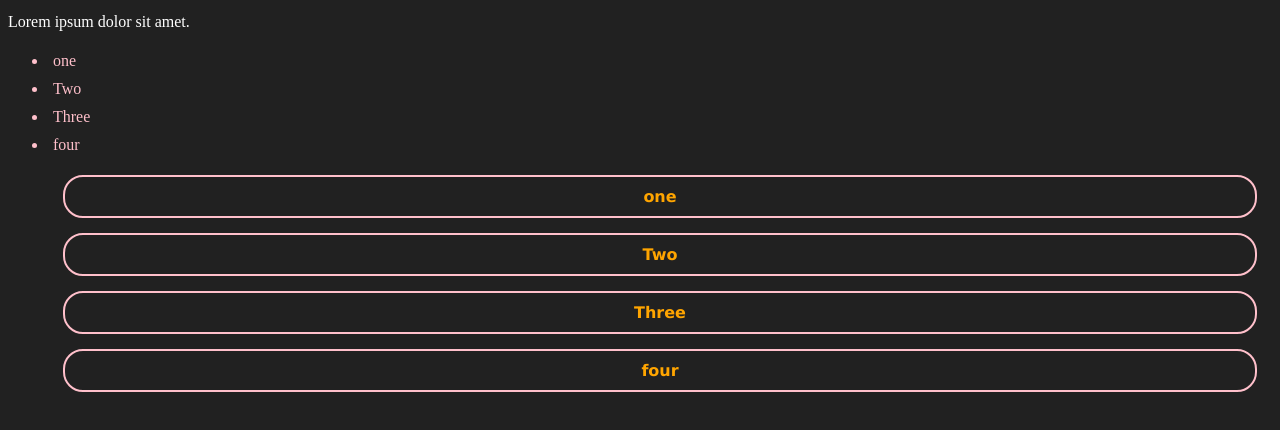
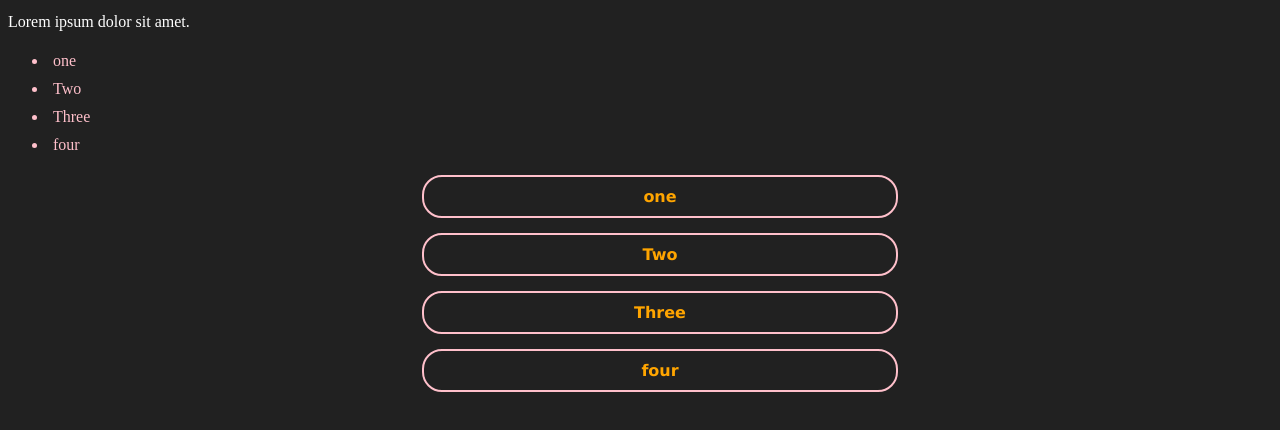
Before and after one commit to Akanksha10029/JavaScript, a website: page DOM/dom.html in a window 1280 px wide. Shown: the part 104-534 px from the top of the page. Drawn offline with Linux system fonts and the light colour scheme.

Commit message:
DOM manipulation methods

```diff
--- a/DOM/dom.html
+++ b/DOM/dom.html
@@ -47,6 +47,10 @@
             l.style.color = "pink"
         })
 
+        const ul2 = document.querySelector(".ul2")
+        ul2.style.width = "40%";
+        ul2.style.margin = "0 auto";
+
         const liList2 = document.querySelectorAll(".liclass2")
         liList2.forEach((l) => {
             let s = l.style;
```
